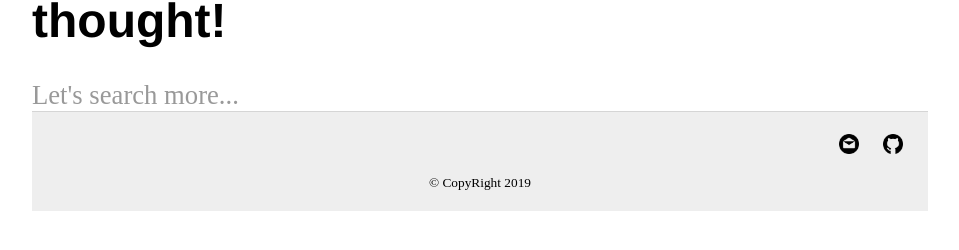
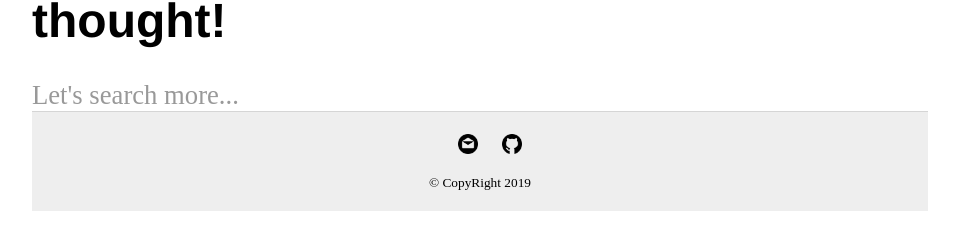
Before and after one commit to SaultBase/SaultBase.github.io, a Jekyll site: the page built from index.html, in a window 1280 px wide. Shown: the part 227-477 px from the top of the page, without its empty margins (160-1119 px from the left). Built offline with Jekyll 4.4.1, drawn with Linux system fonts in a browser that asks for light colours.

Commit message:
Update main.css

```diff
--- a/css/main.css
+++ b/css/main.css
@@ -2,7 +2,7 @@
     margin: 60px auto;
     width: 70%;
 }
-nav ul, footer ul{
+nav ul{
     text-align: right;
     font-family:'Helvetica', 'Arial', 'Sans-Serif';
     padding: 0px;
@@ -62,3 +62,48 @@
 ul.posts li {
     list-style: none;
 }
+
+
+@media (min-width:768px) {
+
+	.container {
+
+		width: 750px
+
+	}
+
+}
+
+
+
+@media (min-width:992px) {
+
+	.container {
+
+		width: 970px
+
+	}
+
+}
+
+
+
+@media (min-width:1200px) {
+
+	.container {
+
+		width: 1170px
+
+	}
+
+}
+
+@media (min-width:1200px) {
+
+	.container {
+
+		width: auto
+
+	}
+
+}
```
